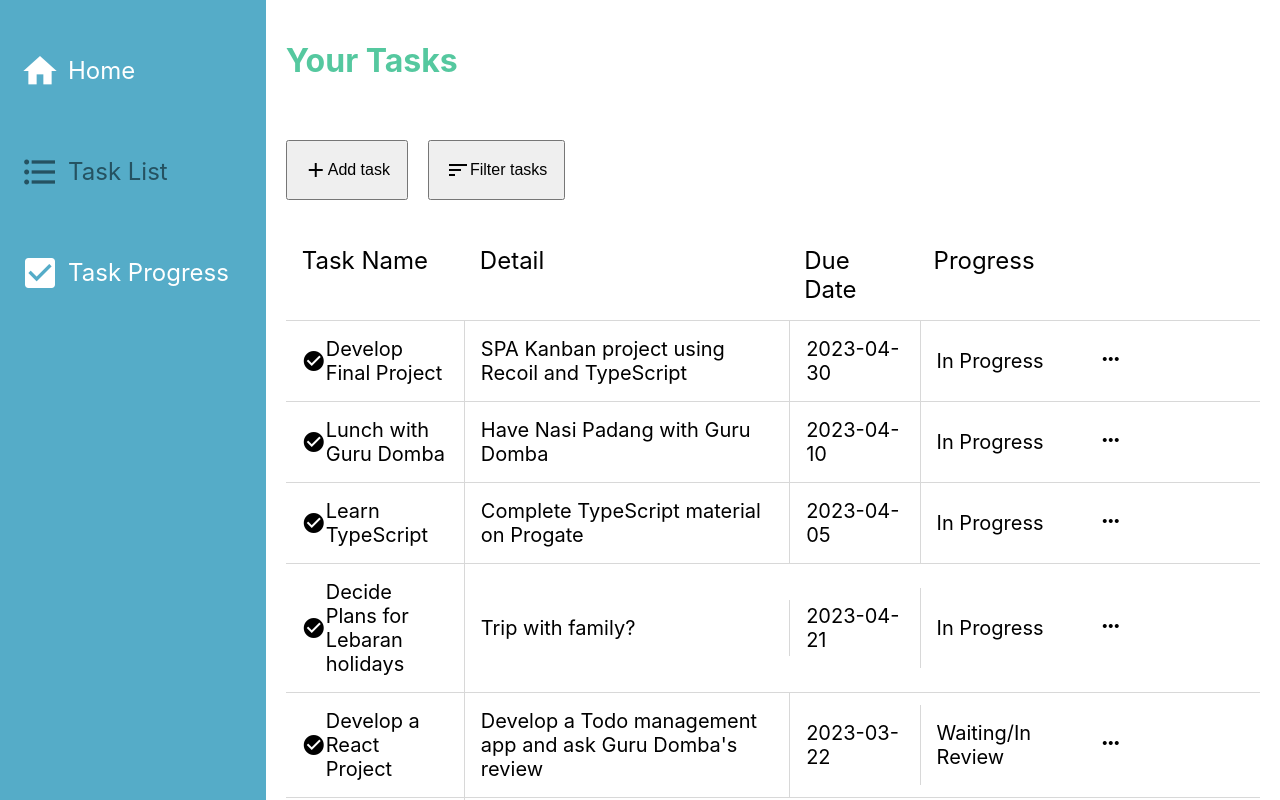
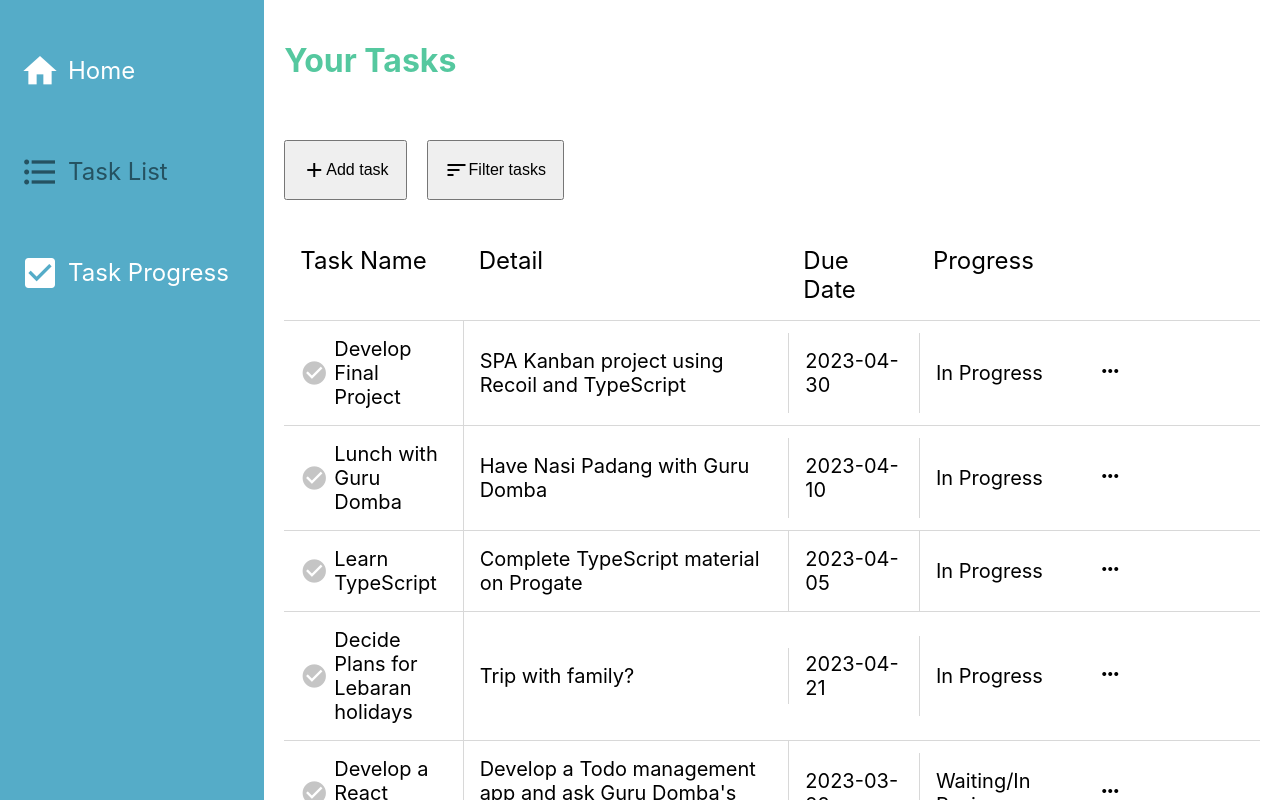
Before and after one commit to ulinnajaaldi/progate-course-fe-developer, a React (Vite) app in the folder kanban-project/: page /task-list in a window 1280 px wide. Shown: the top 800 px of the page. Built offline with nearby package versions, Linux system fonts and the light colour scheme.

Commit message:
feat(kanban): develop complete feature

```diff
--- a/kanban-project/src/features/tasks/components/TaskList/TaskListItem.tsx
+++ b/kanban-project/src/features/tasks/components/TaskList/TaskListItem.tsx
@@ -1,8 +1,26 @@
+import React from 'react'
 import type { Task, CSSProperties } from '../../../../types'
 import { TASK_PROGRESS_STATUS, TASK_PROGRESS_ID } from '../../../../constants/app'
+import { useRecoilState } from 'recoil'
+import { tasksState } from '../../TaskAtoms'
 
 interface TaskListItemProps {
   task: Task
+}
+
+const getIconStyle = (progressOrder: number): React.CSSProperties => {
+  const color: '#55C89F' | '#C5C5C5' =
+    progressOrder === TASK_PROGRESS_ID.COMPLETED ? '#55C89F' : '#C5C5C5'
+
+  const cursor: 'default' | 'pointer' =
+    progressOrder === TASK_PROGRESS_ID.COMPLETED ? 'default' : 'pointer'
+
+  return {
+    color,
+    cursor,
+    fontSize: '28px',
+    marginRight: '6px',
+  }
 }
 
 const getProgressCategory = (progressOrder: number): string => {
@@ -21,10 +39,27 @@
 }
 
 const TaskListItem = ({ task }: TaskListItemProps) => {
+  const [tasks, setTasks] = useRecoilState<Task[]>(tasksState)
+
+  const completeTask = (taskId: number): void => {
+    const updateTask = tasks.map((task) =>
+      task.id === taskId ? { ...task, progressOrder: TASK_PROGRESS_ID.COMPLETED } : task,
+    )
+    setTasks(updateTask)
+  }
+
   return (
     <div style={styles.tableBody}>
       <div style={styles.tableBodyTaskTitle}>
-        <span className="material-icons">check_circle</span>
+        <span
+          className="material-icons"
+          style={getIconStyle(task.progressOrder)}
+          onClick={(): void => {
+            completeTask(task.id)
+          }}
+        >
+          check_circle
+        </span>
         {task.title}
       </div>
       <div style={styles.tableBodyDetail}>{task.detail}</div>
--- a/kanban-project/src/features/tasks/components/TaskProgress/TaskCard.tsx
+++ b/kanban-project/src/features/tasks/components/TaskProgress/TaskCard.tsx
@@ -1,9 +1,25 @@
 import React from 'react'
 import type { Task, CSSProperties } from '../../../../types'
 import { TASK_PROGRESS_ID } from '../../../../constants/app'
+import { useRecoilState } from 'recoil'
+import { tasksState } from '../../TaskAtoms'
 
 interface TaskCardProps {
   task: Task
+}
+
+const getIconStyle = (progressOrder: number): React.CSSProperties => {
+  const color: '#55C89F' | '#C5C5C5' =
+    progressOrder === TASK_PROGRESS_ID.COMPLETED ? '#55C89F' : '#C5C5C5'
+
+  const cursor: 'default' | 'pointer' =
+    progressOrder === TASK_PROGRESS_ID.COMPLETED ? 'default' : 'pointer'
+
+  return {
+    color,
+    cursor,
+    fontSize: '28px',
+  }
 }
 
 const getArrowPositionStyle = (progressOrder: number): React.CSSProperties => {
@@ -16,10 +32,25 @@
 }
 
 const TaskCard = ({ task }: TaskCardProps) => {
+  const [tasks, setTasks] = useRecoilState(tasksState)
+
+  const completeTask = (taskId: number): void => {
+    const updatedTasks: Task[] = tasks.map((task) =>
+      task.id === taskId ? { ...task, progressOrder: TASK_PROGRESS_ID.COMPLETED } : task,
+    )
+    setTasks(updatedTasks)
+  }
+
   return (
     <div style={styles.taskCard}>
       <div style={styles.taskIcons}>
-        <div className="material-icons">check_circle</div>
+        <div
+          className="material-icons"
+          style={getIconStyle(task.progressOrder)}
+          onClick={(): void => completeTask(task.id)}
+        >
+          check_circle
+        </div>
         <div className="material-icons" style={styles.menuIcon}>
           more_vert
         </div>
```
